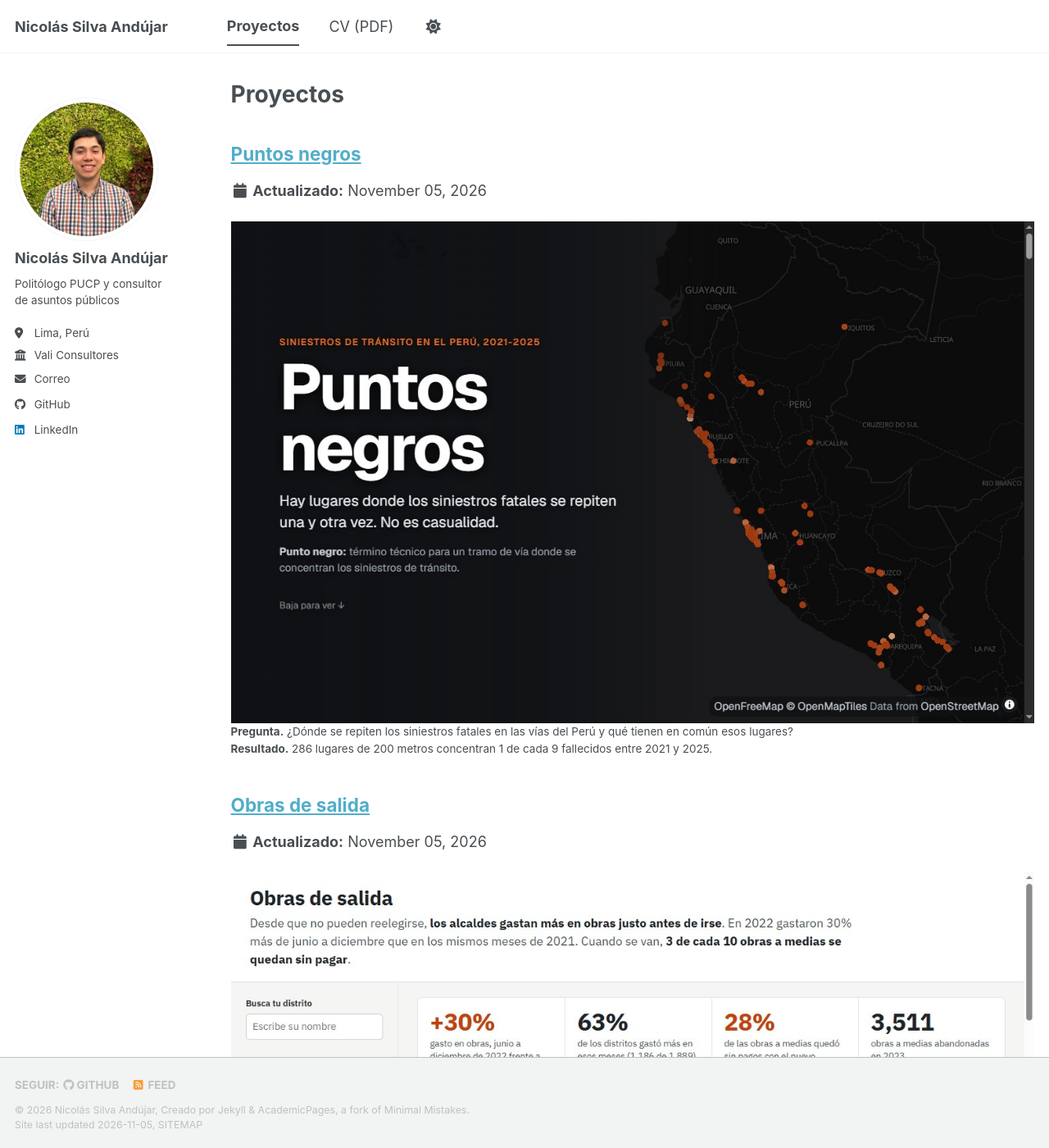
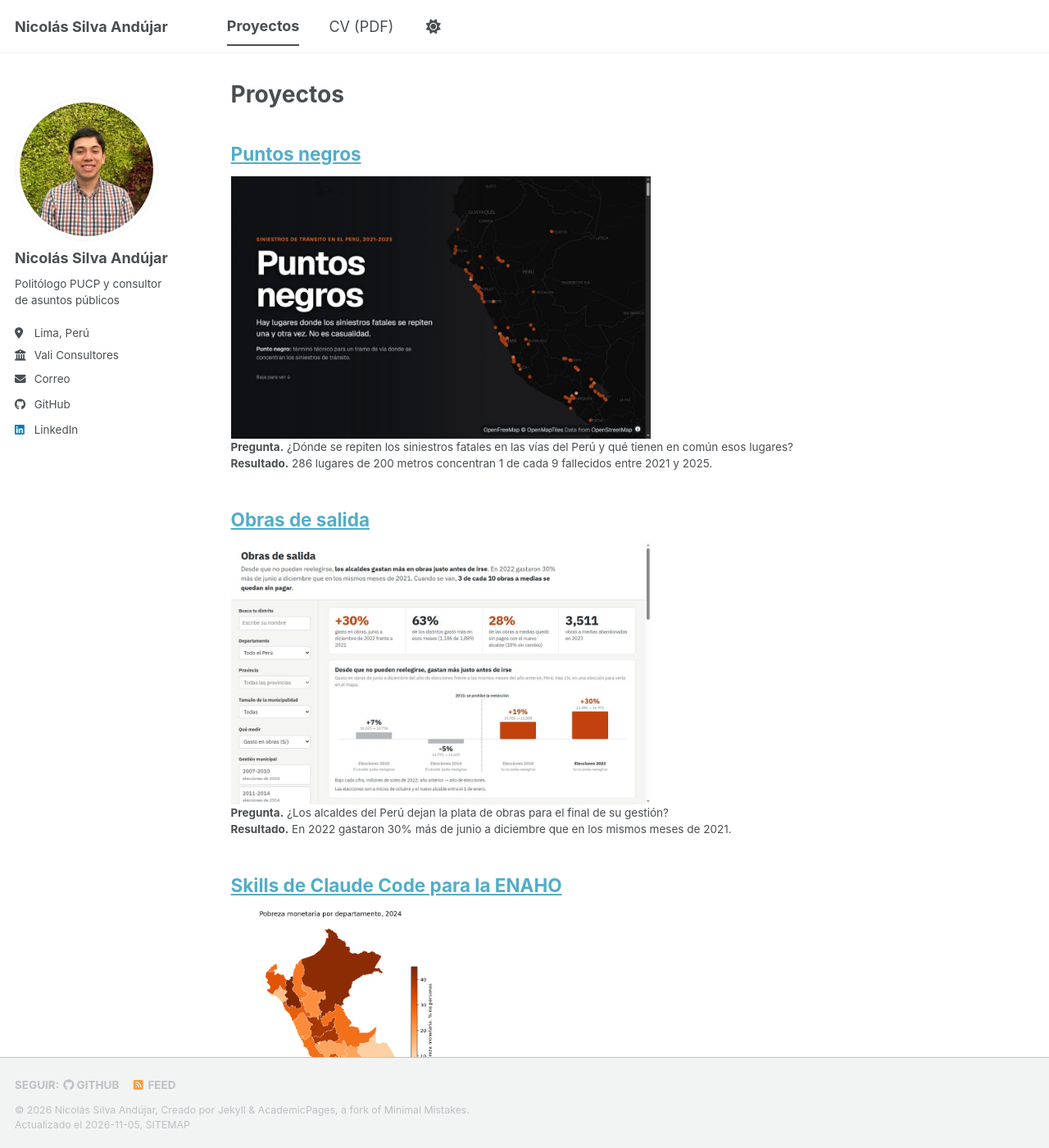
Before and after one commit to nicosil02/nicosil02.github.io, a Jekyll site: the page built from _pages/portfolio.html, in a window 1280 px wide and 1400 px high. Shown: the whole window at 82% size. Built offline with Jekyll 4.4.1, drawn with Linux system fonts in a browser that asks for light colours; a script bundle is joined from its source files by our own code; a style sheet for code colours, icons or effects is not loaded; some of the changed text lies outside the part shown.

Commit message:
Textos en español, sin fechas y con imágenes que no se salen en el celular

```diff
--- a/_includes/author-profile.html
+++ b/_includes/author-profile.html
@@ -21,7 +21,7 @@
   </div>
 
   <div class="author__urls-wrapper">
-    <button class="btn btn--inverse">Follow</button>
+    <button class="btn btn--inverse">Contacto</button>
     <ul class="author__urls social-icons">
       <!-- Font Awesome icons / Biographic information  -->
       {% if author.location %}
--- a/_includes/footer.html
+++ b/_includes/footer.html
@@ -21,5 +21,5 @@
 
 <div class="page__footer-copyright">
   &copy; {{ site.time | date: '%Y' }} {{ site.name | default: site.title }}, {{ site.data.ui-text[site.locale].powered_by | default: "Powered by" }} <a href="https://jekyllrb.com" rel="nofollow">Jekyll</a> &amp; <a href="https://github.com/academicpages/academicpages.github.io">AcademicPages</a>, a fork of <a href="https://mademistakes.com/work/minimal-mistakes-jekyll-theme/" rel="nofollow">Minimal Mistakes</a>.<br />
-  Site last updated {{ "now" | date: '%Y-%m-%d' }}, <a href="/sitemap/" style="text-transform: uppercase;">{{ site.data.ui-text[site.locale].site_map | default: "Sitemap" }}</a>
+  Actualizado el {{ "now" | date: '%Y-%m-%d' }}, <a href="/sitemap/" style="text-transform: uppercase;">{{ site.data.ui-text[site.locale].site_map | default: "Sitemap" }}</a>
 </div>
--- a/assets/css/main.scss
+++ b/assets/css/main.scss
@@ -45,3 +45,6 @@
 .proyectos span { padding: .2em .7em .7em; font-size: .85em; }
 .demo iframe { width: 100%; height: 560px; border: 1px solid #ddd; border-radius: 6px; }
 @media (max-width: 600px) { .demo iframe { height: 460px; } }
+.page__date { display: none; }
+.archive__item-excerpt img, .page__content img { max-width: 100%; height: auto; }
+.archive__item-excerpt img { max-height: 320px; object-fit: contain; }
```
